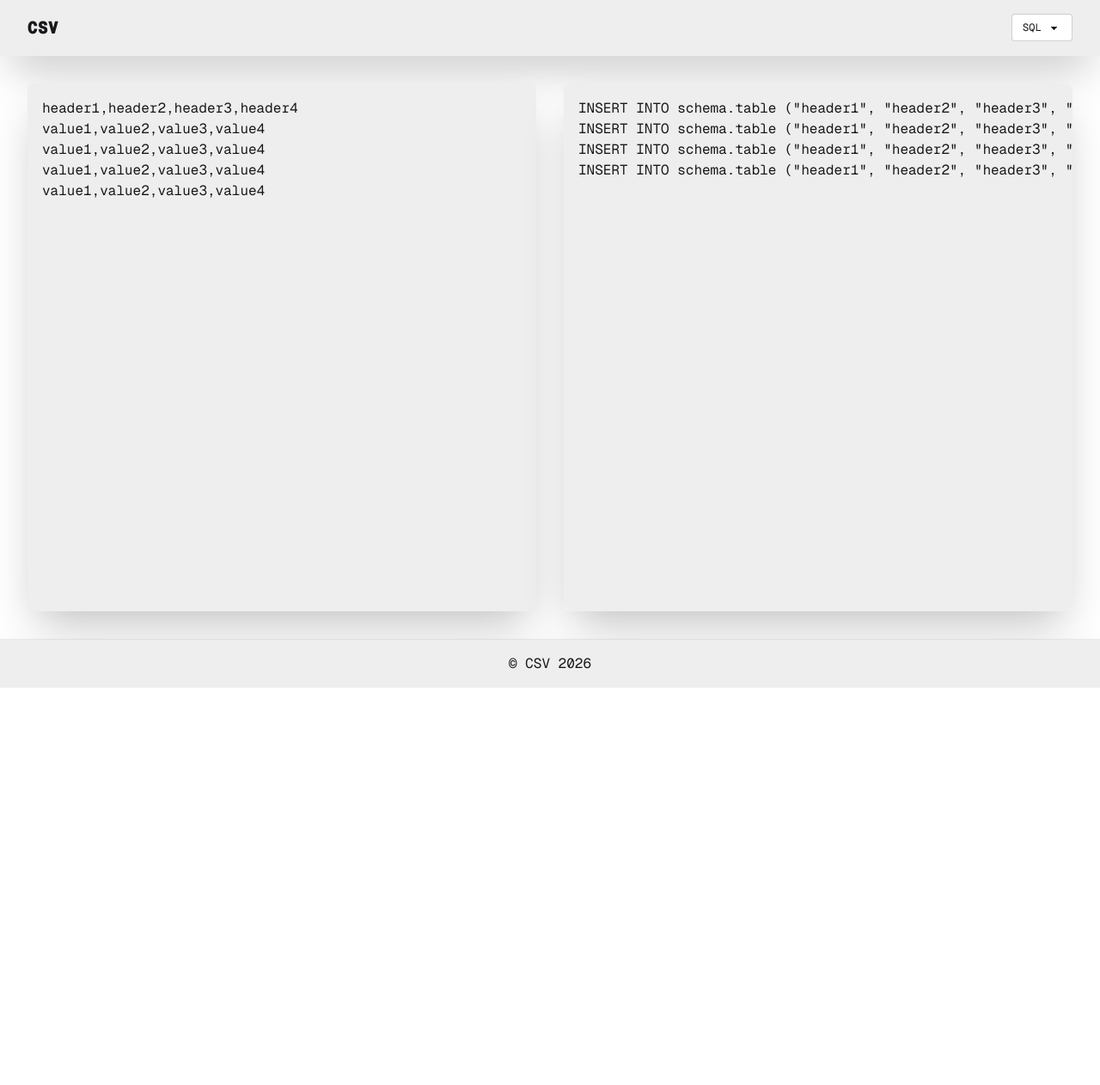
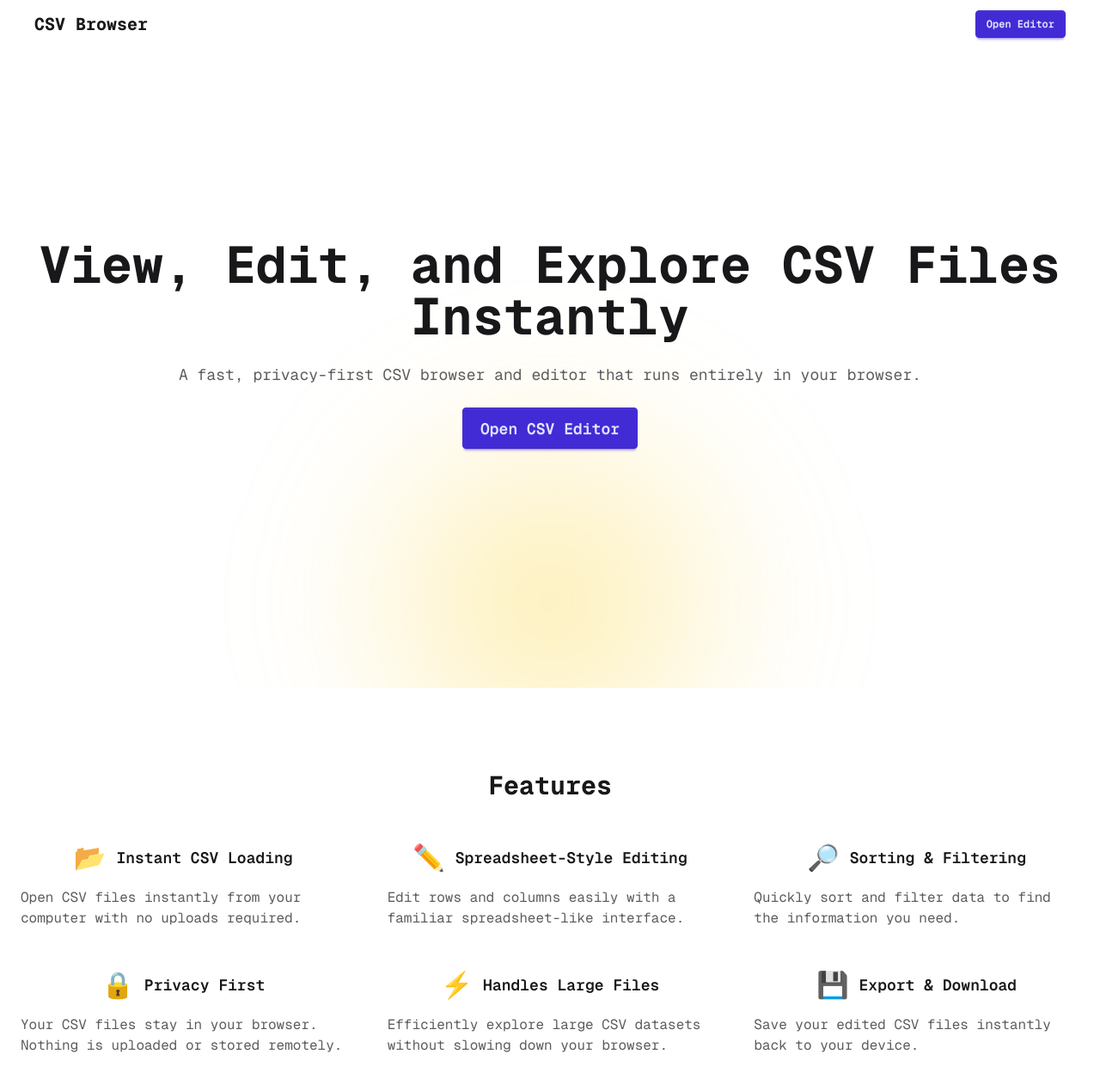
Before and after one commit to hieudoanm/sheets, a Next.js app in the folder packages/app/: page / in a window 1280 px wide. Shown: the top 1262 px of the page at 86% size. Before the commit the page ends 800 px from the top, so only its background shows below. Built offline with nearby package versions, Linux system fonts and the light colour scheme.

Commit message:
update home page

```diff
--- a/packages/app/src/pages/index.tsx
+++ b/packages/app/src/pages/index.tsx
@@ -1,91 +1,83 @@
-import { Table } from '@csv/components/Table/Table';
-import { INITIAL_CSV } from '@csv/constants/app';
-import { csv, Format } from '@csv/libs/csv/csv';
+import {
+  LandingContent,
+  LandingTemplate,
+} from '@csv/templates/LandingTemplate';
 import { NextPage } from 'next';
-import { ChangeEvent, useState } from 'react';
+
+const content: LandingContent = {
+  navbar: {
+    title: 'CSV Browser',
+    buttonText: 'Open Editor',
+    buttonHref: '/app',
+  },
+  hero: {
+    title: 'View, Edit, and Explore CSV Files Instantly',
+    tagline:
+      'A fast, privacy-first CSV browser and editor that runs entirely in your browser.',
+    buttonText: 'Open CSV Editor',
+    buttonHref: '/app',
+  },
+  features: {
+    title: 'Features',
+    items: [
+      {
+        id: 'instant-open',
+        emoji: '📂',
+        title: 'Instant CSV Loading',
+        description:
+          'Open CSV files instantly from your computer with no uploads required.',
+      },
+      {
+        id: 'spreadsheet-editing',
+        emoji: '✏️',
+        title: 'Spreadsheet-Style Editing',
+        description:
+          'Edit rows and columns easily with a familiar spreadsheet-like interface.',
+      },
+      {
+        id: 'sorting-filtering',
+        emoji: '🔎',
+        title: 'Sorting & Filtering',
+        description:
+          'Quickly sort and filter data to find the information you need.',
+      },
+      {
+        id: 'privacy-first',
+        emoji: '🔒',
+        title: 'Privacy First',
+        description:
+          'Your CSV files stay in your browser. Nothing is uploaded or stored remotely.',
+      },
+      {
+        id: 'large-files',
+        emoji: '⚡',
+        title: 'Handles Large Files',
+        description:
+          'Efficiently explore large CSV datasets without slowing down your browser.',
+      },
+      {
+        id: 'export',
+        emoji: '💾',
+        title: 'Export & Download',
+        description:
+          'Save your edited CSV files instantly back to your device.',
+      },
+    ],
+  },
+  cta: {
+    title: 'Open and Edit CSV Files in Seconds',
+    description:
+      'A lightweight CSV viewer and editor built for speed, privacy, and simplicity.',
+    buttonText: 'Open CSV Editor',
+    buttonHref: '/app',
+  },
+  footer: {
+    name: 'CSV Browser',
+  },
+};
 
 const HomePage: NextPage = () => {
-  const [{ input = INITIAL_CSV, output = '', format = Format.SQL }, setState] =
-    useState<{
-      input: string;
-      output: string;
-      format: Format;
-    }>({
-      input: INITIAL_CSV,
-      output: csv(INITIAL_CSV).format(Format.SQL),
-      format: Format.SQL,
-    });
-
-  return (
-    <div className="divide-base-300 flex h-screen w-screen flex-col divide-y">
-      <nav className="bg-base-300 px-4 py-2 shadow-2xl md:px-8 md:py-4">
-        <div className="flex items-center justify-between">
-          <div className="text-xl font-black">CSV</div>
-          <div>
-            <select
-              id="format"
-              name="format"
-              className="select select-sm"
-              value={format}
-              onChange={(event: ChangeEvent<HTMLSelectElement>) =>
-                setState((previous) => {
-                  const selectedFormat = event.target.value as Format;
-                  const output = csv(input).format(selectedFormat);
-                  return { ...previous, format: selectedFormat, output };
-                })
-              }>
-              {[
-                { label: 'HTML', value: 'html' },
-                { label: 'JSON', value: 'json' },
-                { label: 'MD', value: 'md' },
-                { label: 'SQL', value: 'sql' },
-              ].map(({ label, value }) => {
-                return (
-                  <option key={value} value={value}>
-                    {label}
-                  </option>
-                );
-              })}
-            </select>
-          </div>
-        </div>
-      </nav>
-      <main className="h-full grow p-4 md:p-8">
-        <div className="grid h-full w-full grid-cols-1 gap-4 md:grid-cols-2 md:gap-8">
-          <div className="col-span-1">
-            <textarea
-              id="input"
-              name="input"
-              placeholder="Input"
-              className="border-base-300 bg-base-300 h-full w-full resize-none truncate overflow-x-auto rounded-lg border p-2 shadow-2xl md:p-4"
-              value={input}
-              onChange={(event) => {
-                const selectedInput = event.target.value;
-                setState((previous) => {
-                  const output = csv(selectedInput).format(format as Format);
-                  return { ...previous, input: selectedInput, output };
-                });
-              }}></textarea>
-          </div>
-          <div className="col-span-1">
-            {format === 'html' ? (
-              <Table csv={input} />
-            ) : (
-              <textarea
-                id="output"
-                name="output"
-                placeholder="Output"
-                className="border-base-300 bg-base-300 h-full w-full resize-none truncate overflow-x-auto rounded-lg border p-2 shadow-2xl md:p-4"
-                value={output}></textarea>
-            )}
-          </div>
-        </div>
-      </main>
-      <footer className="bg-base-300 px-4 py-2 shadow-2xl md:px-8 md:py-4">
-        <p className="text-center">&copy; CSV {new Date().getFullYear()}</p>
-      </footer>
-    </div>
-  );
+  return <LandingTemplate content={content} />;
 };
 
 export default HomePage;
```
Also changed, not shown: 6 other files (tests, documents, lock files or other folders).
